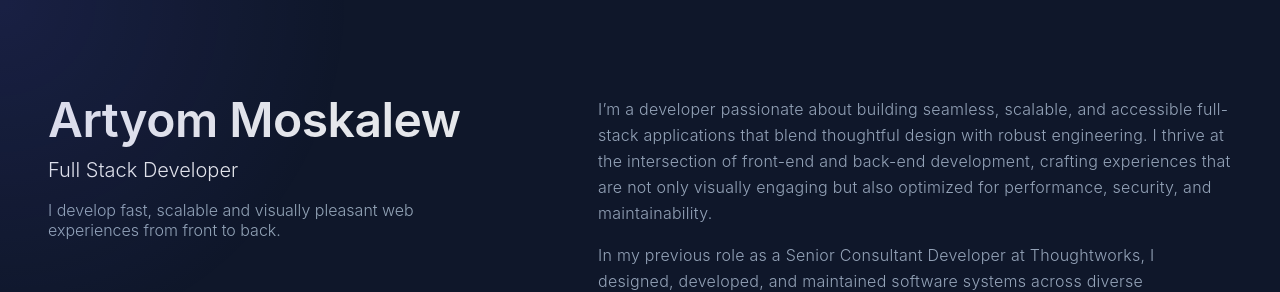
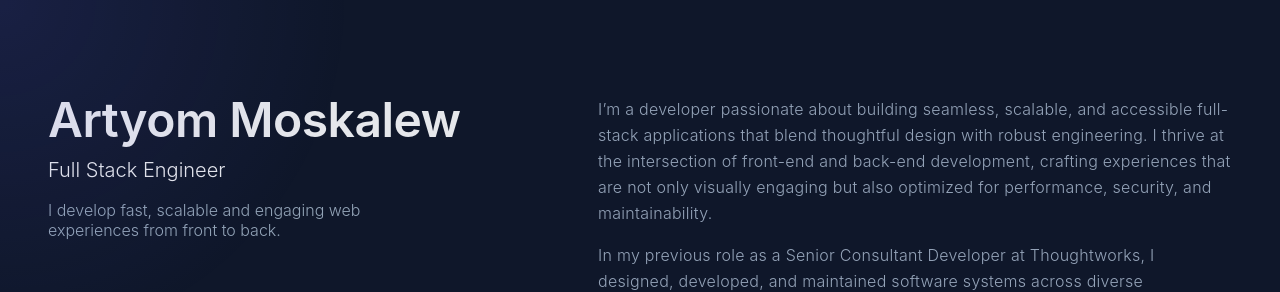
Before and after one commit to CodeRabbid/portfolio, a React (Vite) app: page / in a window 1280 px wide. Shown: the top 292 px of the page. Built offline with nearby package versions, Linux system fonts and the light colour scheme; a web font is replaced by a local one.

Commit message:
fix some wording

```diff
--- a/src/components/Header.jsx
+++ b/src/components/Header.jsx
@@ -33,10 +33,10 @@ export default function Header() {
     <header>
       <div>
         <h1 className="name">Artyom Moskalew</h1>
-        <h2 className="title">Full Stack Developer</h2>
+        <h2 className="title">Full Stack Engineer</h2>
         <p className="slogan">
-          I develop fast, scalable and visually pleasant web experiences from
-          front to back.
+          I develop fast, scalable and engaging web experiences from front to
+          back.
         </p>
         <nav>
           <ul>
```
